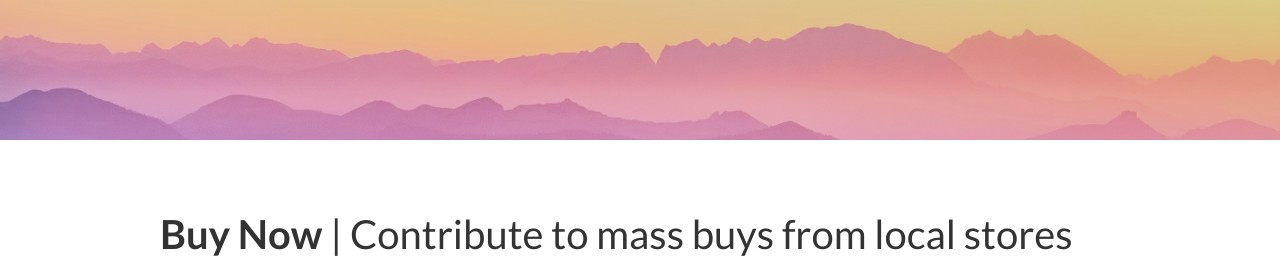
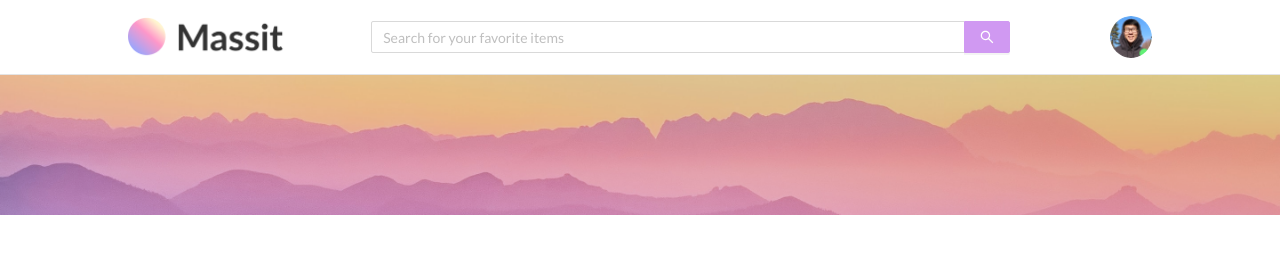
Before and after one commit to jadenpadua/DubHacks2020, a React (Create React App) app in the folder frontend/dub-hacks-2020-ui/: page /dashboard in a window 1280 px wide. Shown: the top 265 px of the page. Built offline with nearby package versions, Linux system fonts and the light colour scheme; no server answers.

Commit message:
AH FYUCK

```diff
--- a/frontend/dub-hacks-2020-ui/src/components/Card/index.less
+++ b/frontend/dub-hacks-2020-ui/src/components/Card/index.less
@@ -1,12 +1,8 @@
 @import '../../styles/base.less';
 
 .Card {
-  .card:hover {
-    transform: translateY(-4px);
-    box-shadow: 0px 8px 8px 4px rgba(0,0,0,0.09);
-  }
+
   .card {
-    transition: transform 0.2s, box-shadow 0.2s;
     box-shadow: 0px 4px 4px 0px rgba(0,0,0,0.09);
     border-radius: 20px;
     width: 300px;
@@ -67,6 +63,13 @@
       height: 48px;
       line-height: 48px;
       box-shadow: 0px 3.3627450466156006px 3.3627450466156006px 0px rgba(0,0,0,0.09);
+      transition: transform 0.2s, box-shadow 0.2s;
+
+      &:hover {
+          transform: translateY(-1px);
+          box-shadow: 0px 4px 4px 2px rgba(0,0,0,0.09);
+          cursor: pointer;
+        }
     }
     .cta-button.host {
       background: linear-gradient(268.99deg, #49F56F -23.44%, #62F076 -23.42%, #94D3FA 99.97%);
--- a/frontend/dub-hacks-2020-ui/src/components/Dashboard/index.jsx
+++ b/frontend/dub-hacks-2020-ui/src/components/Dashboard/index.jsx
@@ -8,6 +8,7 @@ import search from './search.png';
 import './index.less';
 import { useHistory } from 'react-router-dom';
 import axios from 'axios';
+import Navbar from '../Navbar';
 
 const Dashboard = () => {
   const history = useHistory();
@@ -38,6 +39,8 @@ const Dashboard = () => {
     })
   }, []);
   return (
+    <>
+    <Navbar />
     <div className="Dashboard">
       <div className="backdrop-wrapper">
         <img style={{width: "100vw"}}src={bg}/>
@@ -72,7 +75,8 @@ const Dashboard = () => {
         </div>
       </div>
     </div>
+    </>
   )
 }
 
-export default Dashboard
+export default Dashboard;
--- a/frontend/dub-hacks-2020-ui/src/components/Dashboard/index.less
+++ b/frontend/dub-hacks-2020-ui/src/components/Dashboard/index.less
@@ -16,6 +16,7 @@
   }
 
   .backdrop-wrapper {
+    margin-top: 75px;
     width: 100vw;
      img {
        width: 100%;
--- a/frontend/dub-hacks-2020-ui/src/components/Home/style.less
+++ b/frontend/dub-hacks-2020-ui/src/components/Home/style.less
@@ -69,6 +69,7 @@
           position: absolute;
           opacity: 100;
           right: 20px;
+          bottom: 5px;
           transition: .5s;
         }
 
--- a/frontend/dub-hacks-2020-ui/src/components/Navbar/index.js
+++ b/frontend/dub-hacks-2020-ui/src/components/Navbar/index.js
@@ -1,24 +1,27 @@
 import React from 'react';
-import ReactDOM from 'react-dom';
 import 'antd/dist/antd.css';
 import './style.less';
 import { Avatar } from 'antd';
 import { UserOutlined } from '@ant-design/icons';
 import logo from '../../assets/logo.png';
 import profilepic from '../../assets/stanley-pic.png';
-import searchicon from '../../assets/heart.png';
 import { Input } from 'antd';
+import {NavLink} from 'react-router-dom';
 
 const { Search } = Input;
 
 const Navbar = () => {
   return (
     <nav className="navbar">
-        <img className="logo" src={logo} />
+        <NavLink to="/dashboard">
+          <div className="nav-container">
+            <img className="logo" src={logo} />
+          </div>
+        </NavLink>
         <div className="search-bar">
         <Search placeholder="Search for your favorite items" onSearch={value => console.log(value)} enterButton />
         </div>
-        <div className="profile"><Avatar icon={<UserOutlined />} icon src={profilepic} /></div>
+        <div className="profile"><Avatar icon={<UserOutlined />} size={42} icon src={profilepic} /></div>
     </nav>
 
   )
--- a/frontend/dub-hacks-2020-ui/src/components/Navbar/style.less
+++ b/frontend/dub-hacks-2020-ui/src/components/Navbar/style.less
@@ -1,11 +1,21 @@
 .navbar {
   position: fixed;
-  height: 50px;
-  width: 80vw;
-  left: 10vw;
+  width: 100vw;
+  top: 0;
+  padding: 20px 10vw;
   display: flex;
+  background-color: white;
+  z-index: 99999;
   align-items: center;
   justify-content: center;
+  border-bottom: 1px solid #E4E4E4;
+  height: 75px;
+
+  .nav-container {
+    height: 75px;
+    display: flex;
+    align-items: center;
+  }
 
   .ant-avatar {
     margin-right: 0px;
@@ -17,8 +27,8 @@
   .logo {
     position: absolute;
     width: auto;
-    height: 70%;
-    left: 10px;
+    height: 60%;
+    left: 10vw;
   }
   .search-bar {
     position: relative;
@@ -28,6 +38,6 @@
   }
   .profile {
     position: absolute;
-    right: 10px;
+    right: 10vw;
   }
 }
--- a/frontend/dub-hacks-2020-ui/src/containers/BuyPage.jsx
+++ b/frontend/dub-hacks-2020-ui/src/containers/BuyPage.jsx
@@ -1,8 +1,12 @@
 import React from 'react';
 import BuyPage from '../components/BuyPage';
+import Navbar from '../components/Navbar';
+
 
 const BuyPageContainer = () => {
   return (
+    <>
+    <Navbar />
     <BuyPage
       image="https://i.imgur.com/67Owitk.jpeg"
       price="$1.20/oz"
@@ -13,6 +17,7 @@ const BuyPageContainer = () => {
         'Bali Blue Moon has the same spicy, complex notes and backbone as Sumatra, just a bit finer. With less of the earthy, herbal punch, it starts and ends with smooth. Weighty in the cup, with dark chocolate and caramel notes and a syrupy body, it’s a great complement to blustery weather, an ideal mug to cradle in your hands as the weather starts to turn.'
       }
     />
+    </>
   );
 };
 
--- a/frontend/dub-hacks-2020-ui/src/containers/HostPage.jsx
+++ b/frontend/dub-hacks-2020-ui/src/containers/HostPage.jsx
@@ -1,9 +1,14 @@
 import React from 'react';
 import HostPage from '../components/HostPage';
+import Navbar from '../components/Navbar';
 
 const HostPageContainer = () => {
   return (
-    <HostPage />
+    <>
+      <Navbar>
+        <HostPage />
+      </Navbar>
+    </>
   );
 };
 
--- a/frontend/dub-hacks-2020-ui/src/containers/LoginForm.jsx
+++ b/frontend/dub-hacks-2020-ui/src/containers/LoginForm.jsx
@@ -1,11 +1,16 @@
 import React, { useContext } from 'react';
 import LoginForm from '../components/LoginForm';
 import UserContext from '../UserContext';
+import Navbar from '../components/Navbar';
+
 
 const LoginFormContainer = () => {
   const {user, setUser} = useContext(UserContext);
   return (
+    <>
+    <Navbar />
     <LoginForm setUser={setUser}/>
+    </>
   );
 };
 
```
Also changed, not shown: frontend/dub-hacks-2020-ui/src/Scrolltotop.js (added, +17 -0 lines).
